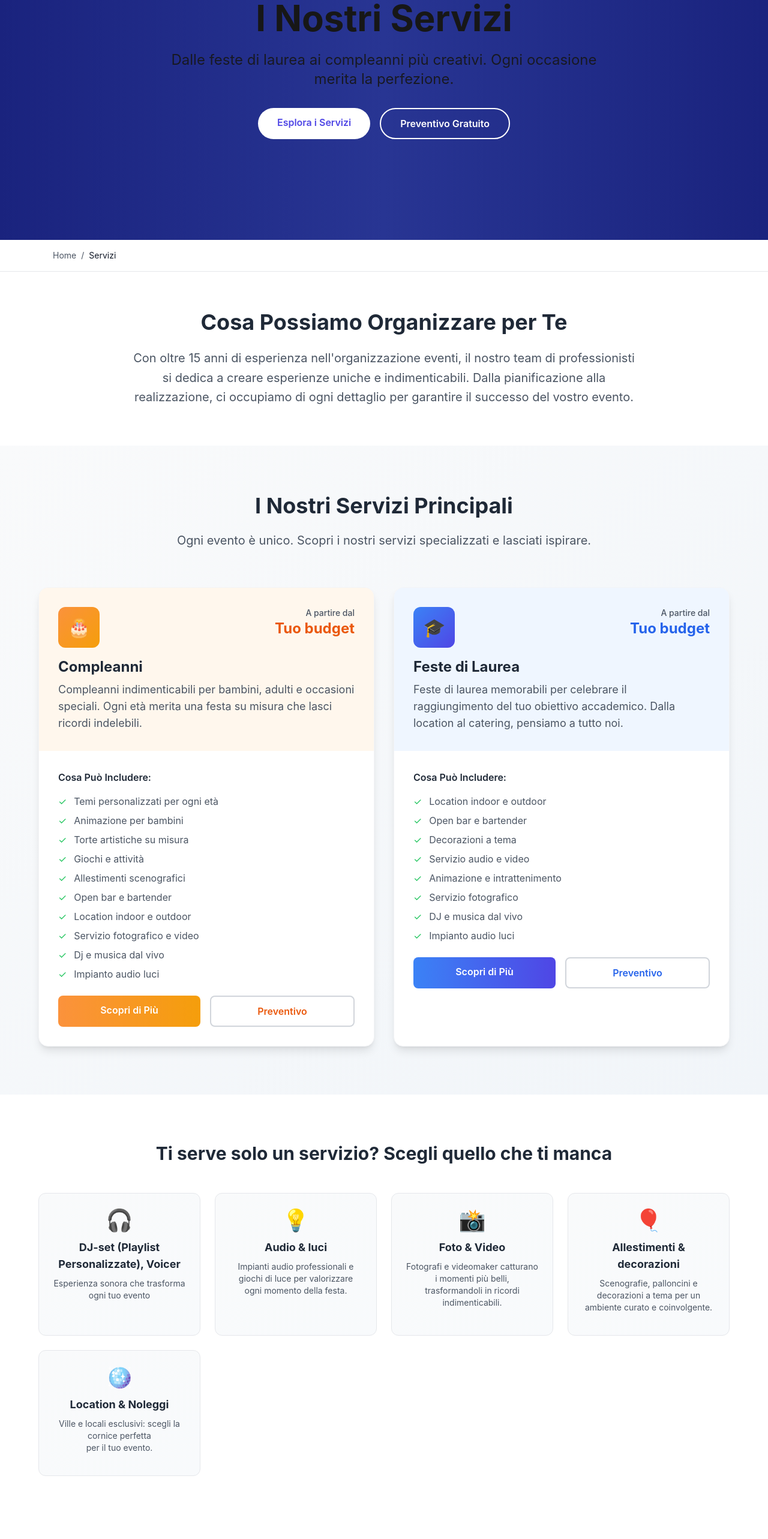
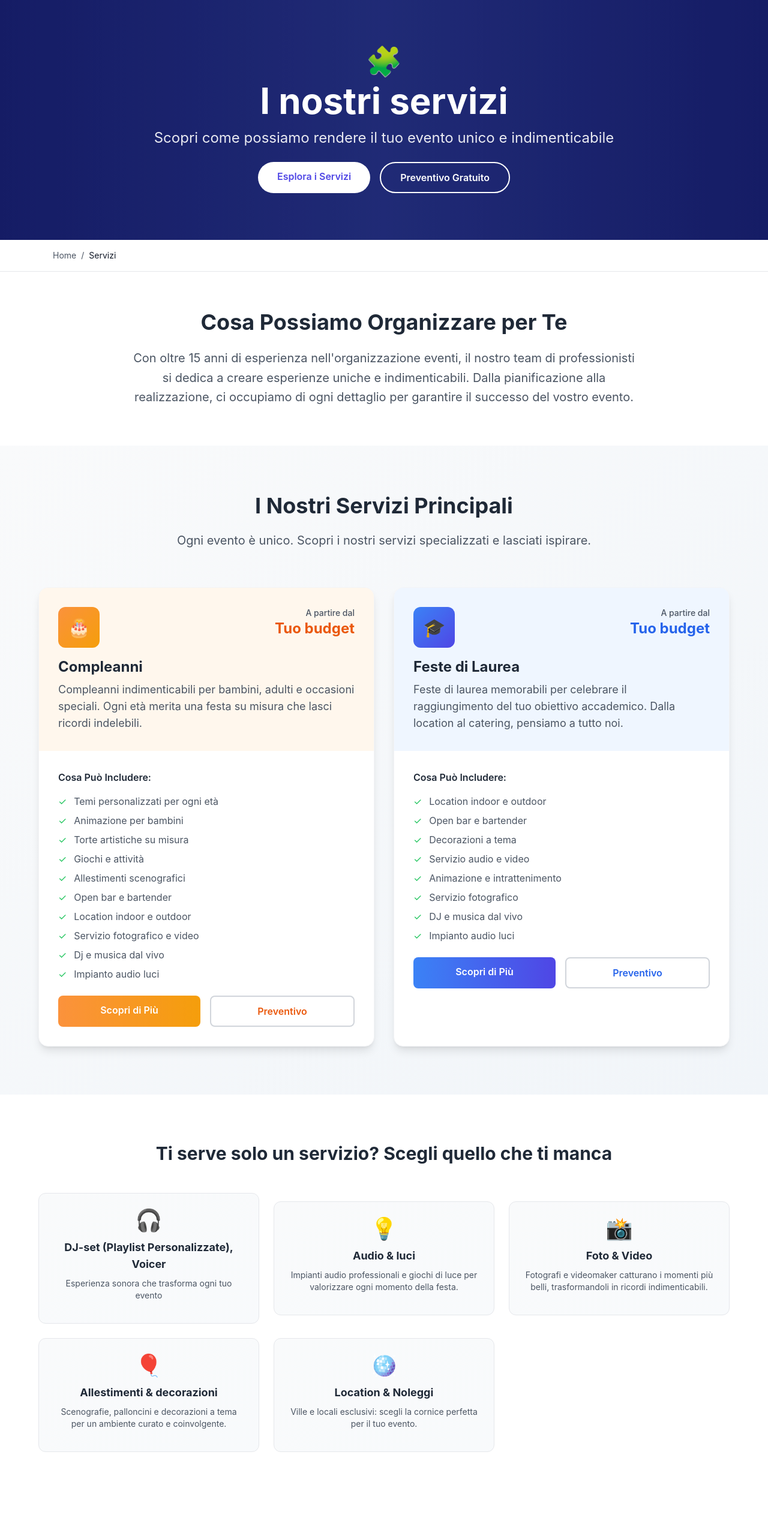
Before and after one commit to Gregoriounipd/fast-events, a Next.js app: page /servizi in a window 1280 px wide. Shown: the top 2566 px of the page at 60% size. Built offline with nearby package versions, Linux system fonts and the light colour scheme.

Commit message:
should on

```diff
--- a/app/page.js
+++ b/app/page.js
@@ -242,7 +242,7 @@ function Chatbot() {
                 <strong>Matrimoni</strong> - Info complete sui nostri servizi
               </button>
               <button
-                onClick={() => window.open('https://wa.me/39212092123?text=Ciao! Vorrei organizzare una festa di laurea.', '_blank')}
+                onClick={() => window.open('https://wa.me/3921209212?text=Ciao! Vorrei organizzare una festa di laurea.', '_blank')}
                 className="block w-full text-left p-2.5 sm:p-3 bg-amber-50 rounded-lg hover:bg-amber-100 text-xs sm:text-sm transition-colors border border-amber-200"
               >
                 <span className="text-base sm:text-lg mr-2">🎓</span>
@@ -340,8 +340,11 @@ export default function Home() {
             ))}
           </div>
 
-          {/* Overlay oro e blu - MOBILE OPTIMIZED */}
-          <div className="absolute inset-0 bg-gradient-to-r from-blue-950/85 via-slate-900/75 to-blue-900/65 flex flex-col items-center justify-center text-center text-white px-4 sm:px-6 lg:px-4 z-10">
+          {/* Overlay SEPARATO - solo per sfondo scuro */}
+          <div className="absolute inset-0 bg-gradient-to-r from-blue-950/85 via-slate-900/75 to-blue-900/65 z-5"></div>
+
+          {/* Contenuto sopra l'overlay - z-index più alto */}
+          <div className="absolute inset-0 flex flex-col items-center justify-center text-center text-white px-4 sm:px-6 lg:px-4 z-20">
             <h1 className="text-3xl sm:text-4xl md:text-5xl lg:text-7xl font-bold mb-4 sm:mb-6 leading-tight">
               <span className="bg-gradient-to-r from-amber-300 via-amber-200 to-yellow-200 bg-clip-text text-transparent">
                 Organizziamo
@@ -355,10 +358,10 @@ export default function Home() {
               <span className="text-amber-300 block sm:inline mt-2 sm:mt-0"> Ci occupiamo di tutto, tu pensa solo a goderti l'attimo ✨</span>
             </p>
 
-            {/* Bottoni Hero - MOBILE STACKED */}
+            {/* Bottoni Hero - ORA CLICCABILI */}
             <div className="flex flex-col sm:flex-row gap-3 sm:gap-4 lg:gap-6 w-full max-w-2xl px-4">
-              <a
-                href="#servizi"
+              <Link
+                href="/servizi"
                 className="group relative px-6 sm:px-8 py-3 sm:py-4 bg-gradient-to-r from-blue-900 via-blue-800 to-amber-700 text-white font-semibold text-sm sm:text-base rounded-full overflow-hidden transition-all duration-300 hover:scale-105 hover:shadow-2xl hover:shadow-amber-500/25 w-full sm:w-auto"
               >
                 <div className="absolute inset-0 bg-gradient-to-r from-blue-950 via-blue-900 to-amber-800 opacity-0 group-hover:opacity-100 transition-opacity duration-300"></div>
@@ -367,7 +370,7 @@ export default function Home() {
                   <span>Scopri tutti i servizi</span>
                   <span className="transform group-hover:translate-x-1 transition-transform duration-300 hidden sm:inline">→</span>
                 </div>
-              </a>
+              </Link>
 
               <button
                 onClick={() => setShowModal(true)}
@@ -389,8 +392,8 @@ export default function Home() {
                 key={index}
                 onClick={() => setCurrent(index)}
                 className={`transition-all duration-300 ${index === current
-                    ? 'w-6 sm:w-8 h-2 sm:h-3 bg-amber-400 rounded-full'
-                    : 'w-2 sm:w-3 h-2 sm:h-3 bg-amber-400/50 hover:bg-amber-400/75 rounded-full'
+                  ? 'w-6 sm:w-8 h-2 sm:h-3 bg-amber-400 rounded-full'
+                  : 'w-2 sm:w-3 h-2 sm:h-3 bg-amber-400/50 hover:bg-amber-400/75 rounded-full'
                   }`}
               />
             ))}
@@ -505,7 +508,7 @@ export default function Home() {
                   </div>
                   <div className="text-left">
                     <div className="text-xs sm:text-sm opacity-90">WhatsApp</div>
-                    <div className="font-bold text-sm sm:text-base">+39 392 1209 212</div>
+                    <div className="font-bold text-sm sm:text-base">+39 392 120 9212</div>
                   </div>
                   <div className="ml-2 transform group-hover:scale-110 transition-transform duration-300 hidden sm:block">
                     <span className="text-xl">📱</span>
--- a/app/servizi/page.js
+++ b/app/servizi/page.js
@@ -175,17 +175,18 @@ function QuickQuoteForm() {
 export default function ServiziPage() {
   return (
     <div className="min-h-screen bg-gray-50">
-
       {/* Hero Section */}
       <section className="relative h-[50vh] bg-gradient-to-r from-[#1A237E] via-[#283593] to-[#1A237E]">
-        <div className="max-w-6xl mx-auto px-6 text-center">
-          <h1 className="text-4xl md:text-6xl font-bold mb-6">
-            I Nostri Servizi
+        <div className="absolute inset-0 bg-black/20"></div>
+        <div className="relative h-full flex flex-col items-center justify-center text-white text-center px-6 z-10">
+          <span className="text-5xl mb-3">🧩</span>
+          <h1 className="text-4xl md:text-6xl font-bold mb-4">
+            I nostri servizi
           </h1>
-          <p className="text-xl md:text-2xl mb-8 opacity-90 max-w-3xl mx-auto">
-            Dalle feste di laurea ai compleanni più creativi.
-            Ogni occasione merita la perfezione.
+          <p className="text-xl md:text-2xl max-w-3xl opacity-90 mb-6">
+            Scopri come possiamo rendere il tuo evento unico e indimenticabile
           </p>
+
         <div className="flex flex-col sm:flex-row gap-4 justify-center">
           <a
             href="#servizi-principali"
@@ -201,10 +202,10 @@ export default function ServiziPage() {
           </a>
           </div>
         </div>
-      </section>
+      </section >
 
-      {/* Breadcrumb */}
-      <section className="bg-white border-b border-gray-200">
+    {/* Breadcrumb */ }
+    < section className = "bg-white border-b border-gray-200" >
       <div className="max-w-6xl mx-auto px-6 py-4">
         <nav className="text-sm text-gray-600">
           <Link href="/" className="hover:text-indigo-600">Home</Link>
@@ -212,10 +213,10 @@ export default function ServiziPage() {
           <span className="text-gray-900">Servizi</span>
         </nav>
       </div>
-      </section>
+      </section >
 
-      {/* Intro */}
-      <section className="py-16 bg-white">
+    {/* Intro */ }
+    < section className = "py-16 bg-white" >
       <div className="max-w-4xl mx-auto px-6 text-center">
         <h2 className="text-3xl md:text-4xl font-bold text-gray-800 mb-6">
           Cosa Possiamo Organizzare per Te
@@ -227,10 +228,10 @@ export default function ServiziPage() {
           per garantire il successo del vostro evento.
         </p>
       </div>
-      </section>
+      </section >
 
-      {/* Servizi Principali */}
-      <section id="servizi-principali" className="py-20 px-6 bg-gradient-to-br from-gray-50 to-slate-100">
+    {/* Servizi Principali */ }
+    < section id = "servizi-principali" className = "py-20 px-6 bg-gradient-to-br from-gray-50 to-slate-100" >
       <div className="max-w-6xl mx-auto">
         <div className="text-center mb-16">
           <h2 className="text-3xl md:text-4xl font-bold text-gray-800 mb-6">
@@ -301,33 +302,32 @@ export default function ServiziPage() {
           ))}
         </div>
       </div>
-      </section>
+      </section >
 
-      {/* Altri Servizi */}
-      <section className="py-20 px-6 bg-white">
+    {/* Altri Servizi */ }
+    < section className = "py-20 px-6 bg-white" >
       <div className="max-w-6xl mx-auto">
         <h2 className="text-3xl font-bold text-center text-gray-800 mb-12">
           Ti serve solo un servizio? Scegli quello che ti manca          </h2>
-          <div className="grid md:grid-cols-2 lg:grid-cols-4 gap-6">
+         <div className="grid grid-cols-1 sm:grid-cols-2 lg:grid-cols-3 gap-6 place-items-center">
           {otherServices.map((service, idx) => (
             <div
               key={idx}
-                className="bg-gradient-to-br from-gray-50 to-slate-50 p-6 rounded-xl border border-gray-200 hover:shadow-lg transition-all hover:scale-105"
+              className="bg-gradient-to-br from-gray-50 to-slate-50 p-6 rounded-xl border border-gray-200 hover:shadow-lg transition-all hover:scale-105 w-full max-w-sm"
             >
               <div className="text-center">
                 <div className="text-4xl mb-3">{service.icon}</div>
                 <h3 className="text-lg font-bold text-gray-800 mb-2">{service.title}</h3>
                 <p className="text-sm text-gray-600 mb-3">{service.description}</p>
-
               </div>
             </div>
           ))}
         </div>
       </div>
-      </section>
+      </section >
 
-      {/* Quick Contact Form */}
-      <section id="contatto-rapido" className="py-20 px-6 bg-white">
+    {/* Quick Contact Form */ }
+    < section id = "contatto-rapido" className = "py-20 px-6 bg-white" >
       <div className="max-w-4xl mx-auto">
         <div className="text-center mb-12">
           <h2 className="text-3xl md:text-4xl font-bold text-gray-800 mb-6">
@@ -395,7 +395,7 @@ export default function ServiziPage() {
           </div>
         </div>
       </div>
-      </section>
-    </div>
+      </section >
+    </div >
   );
 }
```
Lines whose indentation alone changed are shown as unchanged.
